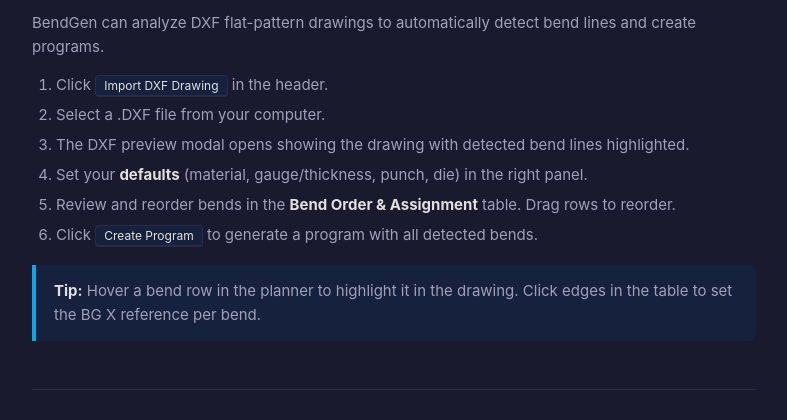
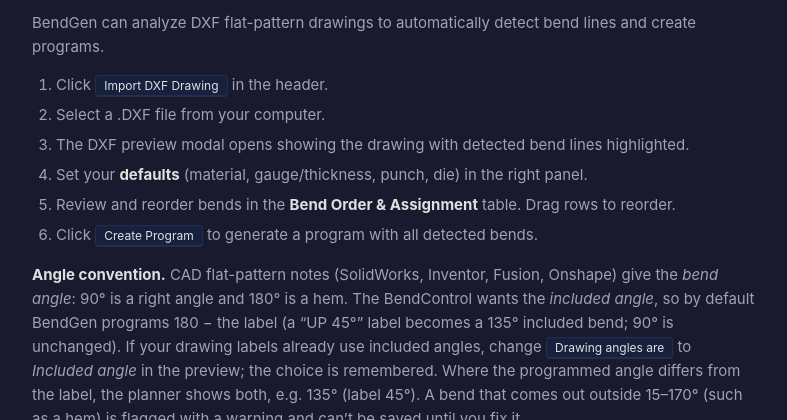
Before and after one commit to shopEngineering/BendGen, a Flask app: page /help in a window 1280 px wide; the page is wider, and only the part inside the window is pictured. Shown: the part 6080-6500 px from the top of that part, without its empty margins (391-1178 px from the left). Run offline with Flask 3, Linux system fonts and the light colour scheme.

Commit message:
Release v1.5.1: DXF bend labels are bend angles, not included angles
CAD flat-pattern bend notes give the bend (deflection) angle, but BendGen
passed them straight into desiredBendAngle, which BendControl treats as the
included angle. A "UP 45°" label was programmed as a 45° included bend
(135° of bend). Labels are now converted (included = 180 - label) by
default, with a per-import "Drawing angles are" switch for drawings that
label included angles. Hem labels (180°) now warn instead of producing an
invalid bend, and saving a 0° bend no longer silently becomes 90°.
Adds tests/test_label_angle.py.

```diff
--- a/bendgen/app.py
+++ b/bendgen/app.py
@@ -17,11 +17,11 @@
     die_to_dict, punch_to_dict, material_to_dict,
 )
 from .merge import load_from_zip, merge_and_generate_zip
-from .dxf_analyzer import analyze_dxf, analysis_to_bend_dicts, analysis_to_summary, debug_dxf
+from .dxf_analyzer import analyze_dxf, analysis_to_bend_dicts, analysis_to_summary, debug_dxf, normalize_label_angle_mode
 from .image_analyzer import analyze_image, has_ocr
 
 app = Flask(__name__)
-VERSION = "1.5.0"
+VERSION = "1.5.1"
 
 # --- Local persistence ---
 _DATA_DIR = Path.home() / ".bendgen"
@@ -477,6 +477,8 @@
       - file: the DXF file
       - ref_edge (optional): "left" or "right" for BG X reference
       - thickness (optional): material thickness override in inches
+      - label_angle_mode (optional): "bend" (default; label is the CAD bend angle,
+        included = 180 - label) or "included" (label used as-is)
     """
     if "file" not in request.files:
         return jsonify({"ok": False, "error": "No file uploaded"}), 400
@@ -488,7 +490,8 @@
     thickness_str = request.form.get("thickness", "")
     thickness_override = float(thickness_str) if thickness_str else None
 
-    analysis = analyze_dxf(file_bytes=dxf_bytes)
+    label_angle_mode = normalize_label_angle_mode(request.form.get("label_angle_mode"))
+    analysis = analyze_dxf(file_bytes=dxf_bytes, label_angle_mode=label_angle_mode)
 
     if analysis.errors:
         return jsonify({"ok": False, "errors": analysis.errors}), 400
@@ -524,6 +527,7 @@
     # Store DXF bytes in session so edge/thickness changes can re-analyze
     _state["_last_dxf"] = dxf_bytes
     _state["_last_dxf_filename"] = filename
+    _state["_last_label_angle_mode"] = label_angle_mode
 
     return jsonify({"ok": True, "analysis": summary})
 
@@ -534,7 +538,8 @@
 
     Accepts JSON: {
         bend_plan: [{index, edge}, ...],  // bend order + per-bend edge
-        thickness: float | null
+        thickness: float | null,
+        label_angle_mode: "bend" | "included"  // must match the mode the user picked
     }
     """
     dxf_bytes = _state.get("_last_dxf")
@@ -547,7 +552,10 @@
     if thickness_override is not None:
         thickness_override = float(thickness_override)
 
-    analysis = analyze_dxf(file_bytes=dxf_bytes)
+    label_angle_mode = normalize_label_angle_mode(
+        data.get("label_angle_mode") or _state.get("_last_label_angle_mode"))
+    _state["_last_label_angle_mode"] = label_angle_mode
+    analysis = analyze_dxf(file_bytes=dxf_bytes, label_angle_mode=label_angle_mode)
     if analysis.errors:
         return jsonify({"ok": False, "errors": analysis.errors}), 400
 
--- a/bendgen/dxf_analyzer.py
+++ b/bendgen/dxf_analyzer.py
@@ -79,7 +79,8 @@
     x_start: float = 0.0  # actual start X of the line
     x_end: float = 0.0    # actual end X of the line
     direction: str = ""  # "UP" or "DOWN"
-    angle: float = 90.0  # bend angle in degrees
+    angle: float = 90.0  # INCLUDED angle in degrees (what BendControl's desiredBendAngle expects)
+    label_angle: float | None = None  # raw angle as written in the DXF label (None if unlabeled)
     radius: float = 0.0  # inside bend radius
     label_text: str = ""  # raw label text found nearby
 
@@ -104,6 +105,25 @@
     circles: list = field(default_factory=list)  # raw circle data for SVG
     errors: list[str] = field(default_factory=list)
     warnings: list[str] = field(default_factory=list)
+
+
+LABEL_ANGLE_MODES = ("bend", "included")
+# BendControl's desiredBendAngle limits (see models.LIMITS)
+_MIN_INCLUDED, _MAX_INCLUDED = 15.0, 170.0
+
+
+def normalize_label_angle_mode(mode) -> str:
+    """Return a valid label-angle convention ("bend" default, or "included")."""
+    return mode if mode in LABEL_ANGLE_MODES else "bend"
+
+
+def _label_to_included(label_angle: float, mode: str) -> float:
+    """Convert a drawing-label angle to the included angle BendControl expects.
+
+    CAD flat-pattern notes give the BEND (deflection) angle: 0 = flat, 90 = right
+    angle, 180 = hem. The included angle is 180 - bend angle.
+    """
+    return round(180.0 - label_angle, 4) if mode == "bend" else label_angle
 
 
 def _ensure_ezdxf():
@@ -326,12 +346,18 @@
     }
 
 
-def analyze_dxf(file_path: str = None, file_bytes: bytes = None) -> DxfAnalysis:
+def analyze_dxf(file_path: str = None, file_bytes: bytes = None,
+                label_angle_mode: str = "bend") -> DxfAnalysis:
     """Analyze a DXF flat-pattern drawing and extract bend information.
 
     Provide either file_path or file_bytes (not both).
+    label_angle_mode: how angles in the drawing's bend labels are meant.
+      "bend" (default, CAD convention): label is the bend/deflection angle, so
+             included = 180 - label.
+      "included": label is already the included angle and is used as-is.
     """
     _ensure_ezdxf()
+    label_angle_mode = normalize_label_angle_mode(label_angle_mode)
 
     analysis = DxfAnalysis()
 
@@ -575,7 +601,8 @@
             if parsed["direction"]:
                 bend.direction = parsed["direction"]
             if parsed["angle"] is not None:
-                bend.angle = parsed["angle"]
+                bend.label_angle = parsed["angle"]
+                bend.angle = _label_to_included(parsed["angle"], label_angle_mode)
             if parsed["radius"] is not None:
                 bend.radius = parsed["radius"]
 
@@ -617,6 +644,26 @@
 
     # Sort bend lines by position (left to right)
     analysis.bend_lines.sort(key=lambda b: b.x)
+
+    # Warn about labeled bends whose included angle BendControl can't form.
+    # The value is left as-is so validation still blocks saving it.
+    for i, bend in enumerate(analysis.bend_lines):
+        if bend.label_angle is None:
+            continue
+        if _MIN_INCLUDED <= bend.angle <= _MAX_INCLUDED:
+            continue
+        name = f"Bend {i + 1}: {bend.direction or '?'} {bend.label_angle:g}\u00b0"
+        if bend.angle <= 0:
+            analysis.warnings.append(
+                f"{name} is a hem (included {bend.angle:g}\u00b0). It can't be formed "
+                "in one hit on BendControl, so program a pre-bend plus a flatten."
+            )
+        else:
+            analysis.warnings.append(
+                f"{name} gives an included angle of {bend.angle:g}\u00b0, outside "
+                f"BendControl's {_MIN_INCLUDED:g}-{_MAX_INCLUDED:g}\u00b0 range. "
+                "Check the angle convention or edit the angle."
+            )
 
     return analysis
 
@@ -711,6 +758,11 @@
         color = UP_COLOR if bl.direction != "DOWN" else DOWN_COLOR
         dash = 'stroke-dasharray="8,4"' if bl.direction == "DOWN" else ""
         dir_label = bl.direction or "?"
+        # Show the included angle that will be programmed; add the drawing's
+        # label angle when it differs, e.g. "135° (label 45°)"
+        angle_txt = f"{bl.angle:g}\u00b0"
+        if bl.label_angle is not None and bl.label_angle != bl.angle:
+            angle_txt += f" (label {bl.label_angle:g}\u00b0)"
 
         # SVG coordinates for the actual line endpoints
         sx1, sy1 = tx(bl.x_start), ty(bl.y_start)
@@ -750,7 +802,7 @@
             f'transform="rotate({rot}, {label_x}, {label_y})" '
             f'font-size="11" font-weight="600" fill="{color}" '
             f'font-family="sans-serif" class="bend-label" '
-            f'data-bend-idx="{i}">{i+1}. {dir_label} {bl.angle}\u00b0</text>'
+            f'data-bend-idx="{i}">{i+1}. {dir_label} {angle_txt}</text>'
         )
         parts.append('</g>')
 
@@ -912,6 +964,7 @@
                 "index": i,
                 "direction": bl.direction or "unknown",
                 "angle": bl.angle,
+                "label_angle": bl.label_angle,
                 "radius": bl.radius,
                 "bend_width": round(abs(bl.y_end - bl.y_start), 1) or round(abs(bl.x_end - bl.x_start), 1) or round(analysis.part_width, 1),
                 "x_position": round(bl.x, 4),
--- a/bendgen/templates/help.html
+++ b/bendgen/templates/help.html
@@ -448,6 +448,8 @@
         <li>Review and reorder bends in the <strong>Bend Order &amp; Assignment</strong> table. Drag rows to reorder.</li>
         <li>Click <kbd>Create Program</kbd> to generate a program with all detected bends.</li>
     </ol>
+
+    <p><strong>Angle convention.</strong> CAD flat-pattern notes (SolidWorks, Inventor, Fusion, Onshape) give the <em>bend angle</em>: 90&deg; is a right angle and 180&deg; is a hem. The BendControl wants the <em>included angle</em>, so by default BendGen programs 180 &minus; the label (a &ldquo;UP 45&deg;&rdquo; label becomes a 135&deg; included bend; 90&deg; is unchanged). If your drawing labels already use included angles, change <kbd>Drawing angles are</kbd> to <em>Included angle</em> in the preview; the choice is remembered. Where the programmed angle differs from the label, the planner shows both, e.g. 135&deg; (label 45&deg;). A bend that comes out outside 15&ndash;170&deg; (such as a hem) is flagged with a warning and can&rsquo;t be saved until you fix it.</p>
 
     <div class="callout">
         <p><strong>Tip:</strong> Hover a bend row in the planner to highlight it in the drawing. Click edges in the table to set the BG X reference per bend.</p>
--- a/pyproject.toml
+++ b/pyproject.toml
@@ -4,7 +4,7 @@
 
 [project]
 name = "bendgen"
-version = "1.5.0"
+version = "1.5.1"
 description = "Web-based bend program generator for Langmuir BendControl"
 requires-python = ">=3.10"
 dependencies = [
```
Also changed, not shown: bendgen/static/app.js (+122 -41 lines), bendgen/static/style.css (+7 -0 lines), bendgen/templates/index.html (+7 -0 lines), tests/test_label_angle.py (added, +95 -0 lines), 1 other file.
